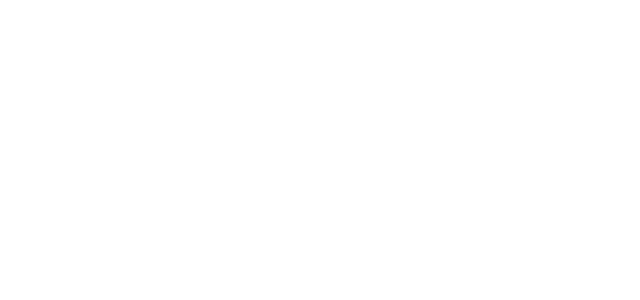
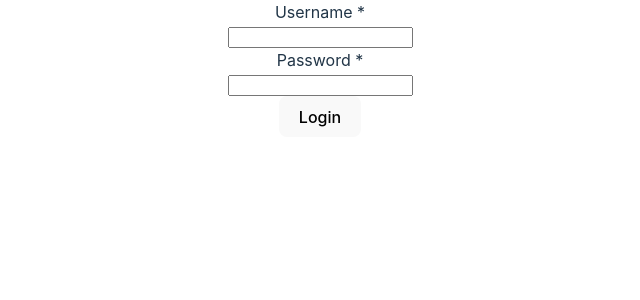
Before and after one commit to ekrojo77/PlantCatalog, a React (Vite) app in the folder frontend/: page /login in a window 1280 px wide. Before the commit this address had no page. Shown: the top 300 px of the page, without its empty margins (320-960 px from the left). Built offline with nearby package versions, Linux system fonts and the light colour scheme.

Commit message:
Basic login page without proper handling

```diff
--- a/frontend/src/App.tsx
+++ b/frontend/src/App.tsx
@@ -2,6 +2,7 @@ import { BrowserRouter as Router, Routes, Route } from 'react-router-dom';
 import { MantineProvider } from '@mantine/core';
 import HomePage from './pages/HomePage/HomePage';
 import CreateUserPage from './pages/CreateUserPage/CreateUserPage';
+import LoginPage from './pages/Login/LoginPage';
 
 const App = () => {
   return (
@@ -10,6 +11,7 @@ const App = () => {
         <Routes>
           <Route path="/" element={<HomePage />} />
           <Route path="/create-user" element={<CreateUserPage />} />
+          <Route path="/login" element={<LoginPage />} />
         </Routes>
       </Router>
     </MantineProvider>
--- a/frontend/src/pages/HomePage/HomePage.tsx
+++ b/frontend/src/pages/HomePage/HomePage.tsx
@@ -8,11 +8,18 @@ const HomePage: React.FC = () => {
   const navigateToCreateUser = () => {
     navigate('/create-user');
   };
+
+  const navigateToLogin = () => {
+    navigate('/login');
+  }
   return (
     <Center style={{ width: '100vw', height: '100vh'  }}>
       <Container size="sm" style={{ textAlign: 'center' }}>
         <h1>Welcome to PlantCatalog</h1>
-        <Button onClick={navigateToCreateUser}>Create User</Button>
+        <div style={{ display: 'flex', flexDirection: 'column', alignItems: 'center' }}>
+          <Button onClick={navigateToCreateUser}>Create User</Button>
+          <Button onClick={navigateToLogin} style={{ marginTop: '10px' }}> Login </Button>
+        </div>
       </Container>
     </Center>
   );
--- /dev/null
+++ b/frontend/src/pages/Login/LoginPage.tsx
@@ -0,0 +1,55 @@
+import React, { useState } from 'react';
+import { TextInput, Button, Container, Center } from '@mantine/core';
+
+const LoginPage: React.FC = () => {
+  const [username, setUsername] = useState('');
+  const [password, setPassword] = useState('');
+
+  const handleLogin = async () => {
+    try {
+        const response = await fetch('/login', {
+          method: 'POST',
+          headers: {
+            'Content-Type': 'application/json',
+          },
+          body: JSON.stringify({ username, password })
+        });
+
+        if (!response.ok) {
+            throw new Error(`HTTP error! Status: ${response.status}`); //Improve handling
+        }
+
+        //const data = response
+    } catch (error) {
+        console.error('Error Logging in:', error);
+        // Improve handling
+      }
+  };
+
+  return (
+    <Container size="sm" style={{ textAlign: 'center' }}>
+      <Center style={{ width: '100vw', height: '100vh'  }}>
+        <form onSubmit={handleLogin}>
+          <TextInput
+            label="Username"
+            value={username}
+            onChange={(e) => setUsername(e.target.value)}
+            required
+          />
+          <TextInput
+            label="Password"
+            type="password"
+            value={password}
+            onChange={(e) => setPassword(e.target.value)}
+            required
+          />
+          <Button type="submit" variant="filled">
+            Login
+          </Button>
+        </form>
+      </Center>
+    </Container>
+  );
+};
+
+export default LoginPage;
```
